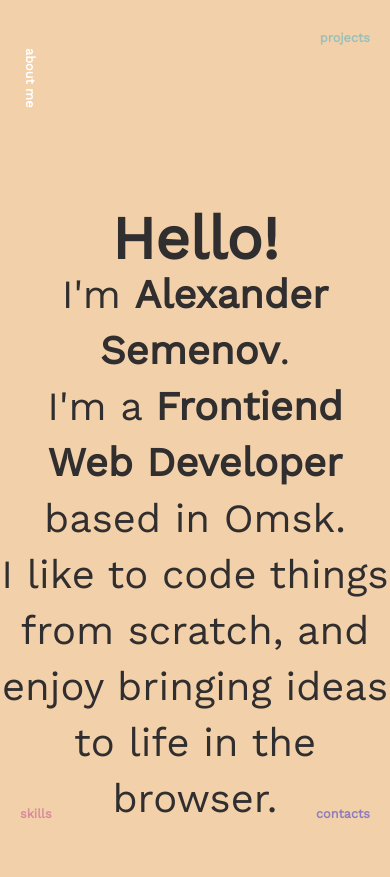
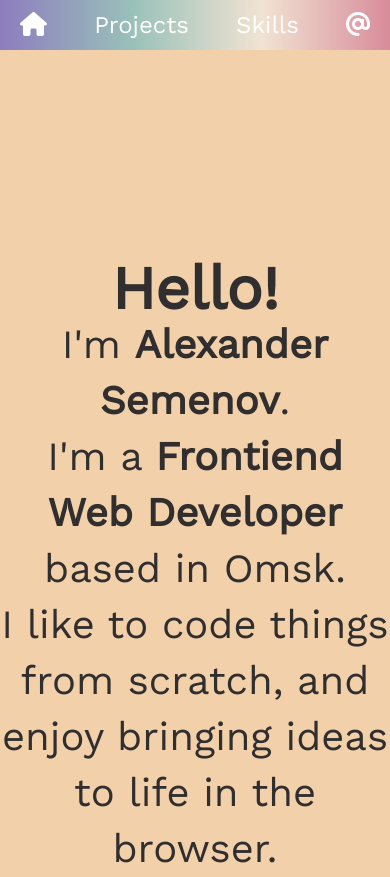
Before and after one commit to SemenovDeveloper/portfolio, a React (Create React App) app: page / in a window 390 px wide. Before the commit the page ends 844 px from the top, so only its background shows below. Built offline with nearby package versions, Linux system fonts and the light colour scheme.

Commit message:
Nav Bar for mobile styling

```diff
--- a/src/App.css
+++ b/src/App.css
@@ -119,6 +119,26 @@ body {
   transform-origin: top right;
   color: #8e7dbe;
   transform: rotate(0deg); }
+
+#mobile-navbar {
+  width: 100vw;
+  height: 50px;
+  display: flex;
+  color: #ffffff;
+  background: #d88c9a;
+  background: linear-gradient(270deg, #d88c9a 0%, #f1e3d3 33%, #99c1b9 66%, #8e7dbe 100%); }
+  #mobile-navbar ul {
+    width: 100%;
+    list-style: none;
+    display: flex;
+    flex-direction: row;
+    justify-content: space-between;
+    align-items: center; }
+    #mobile-navbar ul li {
+      margin: 0 20px;
+      cursor: pointer; }
+    #mobile-navbar ul li:hover {
+      color: #302e2e; }
 
 #content {
   margin-top: 15vh;
--- a/src/App.js
+++ b/src/App.js
@@ -5,15 +5,27 @@ import Projects from "./Components/Projects";
 import Skills from "./Components/Skills";
 import Contacts from "./Components/Contacts";
 import NavBar from "./Components/NavBar";
+import NavBarForMobile from "./Components/NavBarForMobile";
 
 function App() {
   const [content, setContent] = useState("about");
   const [pervContent, setPervContent] = useState("");
+  const [isMobile, setIsMobile] = useState(window.innerWidth < 992);
 
   function changeContent(value) {
     setPervContent(content);
     setContent(value);
   }
+
+  //Сhanges layout depending on screen width
+  const isMobileHanlder= () => {
+    const width = window.innerWidth;
+    setIsMobile(width < 992);
+  };
+
+  useEffect(() => {
+    window.onresize = isMobileHanlder;
+  }, [])
 
   // Change body backround color when page content is changed
   useEffect(() => {
@@ -34,21 +46,23 @@ function App() {
 
   return (
     <div className="App">
-      <NavBar
-        content={content}
-        pervContent={pervContent}
-        changeContent={changeContent}
-      />
+      {isMobile
+        ? <NavBarForMobile changeContent={changeContent} />
+        : <NavBar
+            content={content}
+            pervContent={pervContent}
+            changeContent={changeContent}
+          />
+      }
       <div id="content">
-        {content === "about" ? (
-          <AboutMe />
-        ) : content === "projects" ? (
-          <Projects />
-        ) : content === "skills" ? (
-          <Skills />
-        ) : (
-          <Contacts />
-        )}
+        {content === "about"
+          ? <AboutMe />
+          : content === "projects"
+            ? <Projects />
+            : content === "skills"
+              ? <Skills />
+              : <Contacts />
+        }
       </div>
     </div>
   );
--- a/src/App.scss
+++ b/src/App.scss
@@ -120,7 +120,30 @@ body {
   color: $purple;
   transform: rotate(0deg);
 }
-// navbar block end
+
+#mobile-navbar {
+  width: 100vw;
+  height: 50px;
+  display: flex;
+  color: $white;
+  background: $peach;
+  background: linear-gradient(270deg, $peach 0%, $almond 33%, $opal 66%, $purple 100%);
+  ul {
+    width: 100%;
+    list-style: none;
+    display: flex;
+    flex-direction: row;
+    justify-content: space-between;
+    align-items: center;
+    li {
+      margin: 0 20px;
+      cursor: pointer;
+    }
+    li:hover {
+      color: $black;
+    }
+  }
+}
 
 // content block start
 #content {
--- a/src/Components/NavBarForMobile.js
+++ b/src/Components/NavBarForMobile.js
@@ -1,11 +1,20 @@
 import React from "react";
 
-function NavBarForMibile() {
+function NavBarForMibile({ changeContent }) {
   return (
-    <div>
-      <h1>Nav Bar for mobile!</h1>
+    <div id="mobile-navbar">
+      <ul>
+        <li onClick={() => changeContent("about")}>
+          <i class="fa-solid fa-house"></i>
+        </li>
+        <li onClick={() => changeContent("projects")}>Projects</li>
+        <li onClick={() => changeContent("skills")}>Skills</li>
+        <li onClick={() => changeContent("contacts")}>
+          <i class="fa-solid fa-at"></i>
+        </li>
+      </ul>
     </div>
-  )
+  );
 }
 
 export default NavBarForMibile;
```
Also changed, not shown: src/App.min.css.
